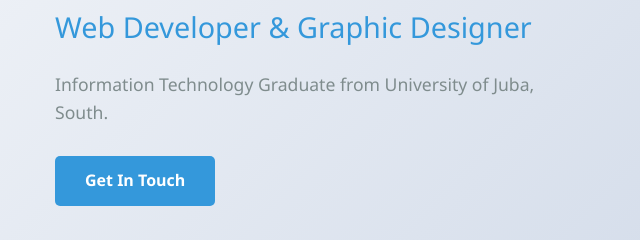
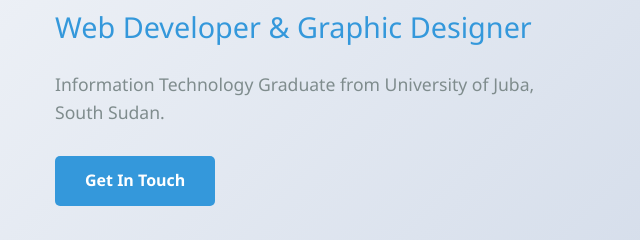
Before and after one commit to BenBadang/benson.io, a plain HTML site: page index.html in a window 1280 px wide. Shown: the part 345-585 px from the top of the page, 29-669 px from the left. Drawn offline with Linux system fonts and the light colour scheme; files whose address does not match are found by name.

Commit message:
Update index.html

```diff
--- a/index.html
+++ b/index.html
@@ -36,7 +36,7 @@
             <div class="hero-content">
                 <h1>Hi, I'm Benson</h1>
                 <h2>Web Developer & Graphic Designer</h2>
-                <p>Information Technology Graduate from University of Juba, South.</p>
+                <p>Information Technology Graduate from University of Juba, South Sudan.</p>
                 <a href="#contact" class="btn">Get In Touch</a>
             </div>
             <div class="hero-image">
```
